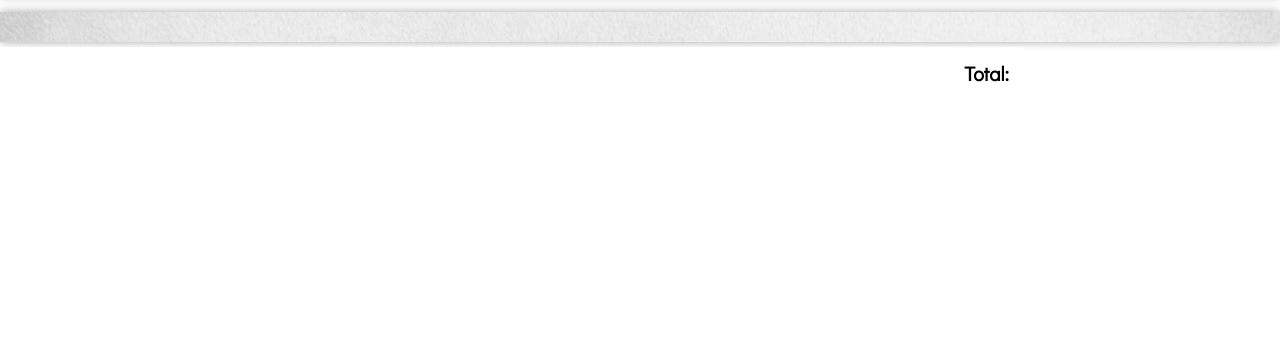
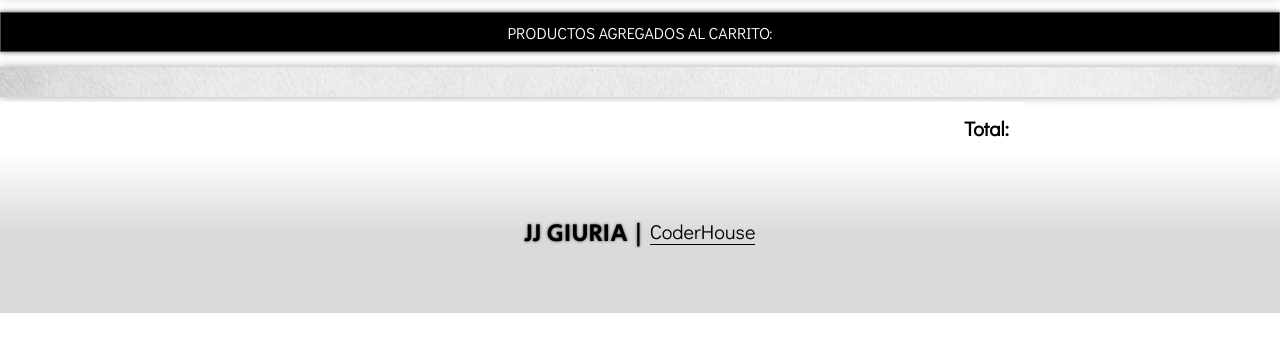
Before and after one commit to juanjogiuria/sneakerHouse, a website: page pages/carrito.html in a window 1280 px wide. Shown: the part 103-454 px from the top of the page. Drawn offline with Linux system fonts and the light colour scheme.

Commit message:
Agregando estilos 2

```diff
--- a/pages/carrito.html
+++ b/pages/carrito.html
@@ -37,6 +37,10 @@
             </nav>
         </header>
 
+        <section class="section-index">
+            <p>PRODUCTOS AGREGADOS AL CARRITO:</p>
+        </section>
+
         <main id="contenedor-de-carrito">
 
         </main>
@@ -46,8 +50,13 @@
                 <p class="p-total">Total:</p>
                 <p id="monto-total" class="p-numero"></p>
             </div>
-            </div>
         </section>
+
+        <footer>
+            <p class="nombre">JJ GIURIA |</p>
+            <p class="coder">CoderHouse</p>
+        </footer>
+
 
     </div>
 
--- a/scss/main.scss
+++ b/scss/main.scss
@@ -51,10 +51,6 @@
                     img {
                         height: 80px;
                         width: 80px;
-
-                    }
-
-                    h1 {
 
                     }
                 }
@@ -251,6 +247,7 @@
 
         .producto-en-carrito {
             display: grid;
+            height: auto;
             grid-template-areas: "imagen informacion boton";
             align-items: center;
             width: 60%;
```
Also changed, not shown: css/styles.css.
